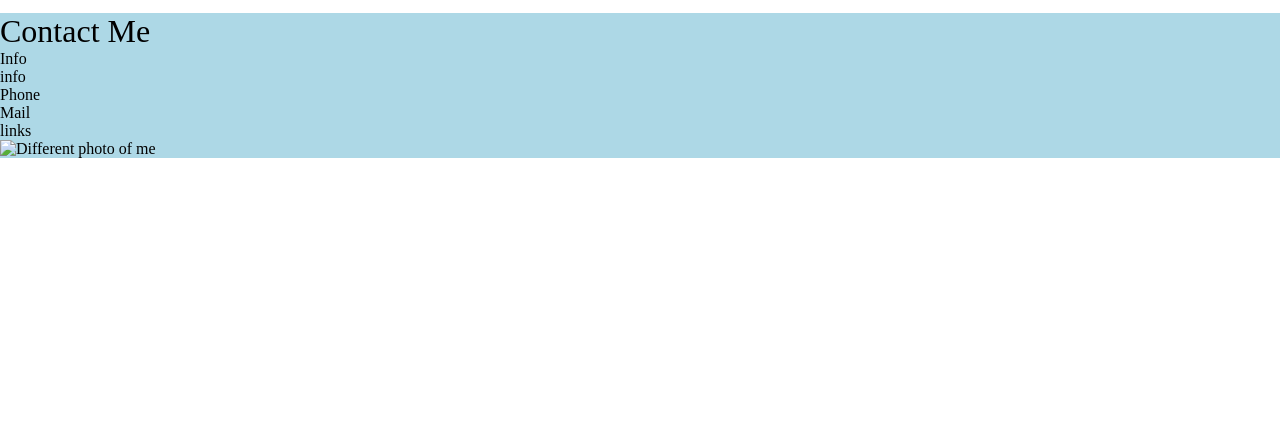
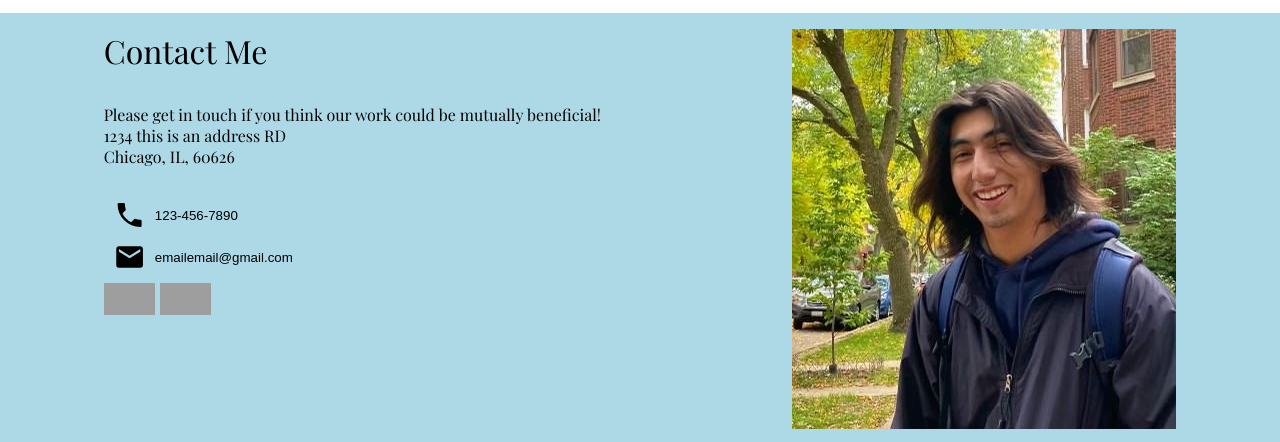
Before and after one commit to Baguirre03/practice-portfolio, a plain HTML site: page index.html in a window 1280 px wide. Shown: the part 1120-1562 px from the top of the page. Before the commit the page ends 1278 px from the top, so only its background shows below. Drawn offline with nearby package versions, Linux system fonts and the light colour scheme; grey boxes are pictures that could not be loaded.

Commit message:
finalize footer

```diff
--- a/index.html
+++ b/index.html
@@ -144,15 +144,27 @@
         </div>
     </main>
     <footer>
-        <div class="contactInfo">
+        <div class="contact-info">
             <h1>Contact Me</h1>
-            <p>Info</p>
-            <p>info</p>
-            <div class="phone">Phone</div>
-            <div class="mail">Mail</div>
-            <div class="links">links</div>
+            <div class="address">
+                <p>Please get in touch if you think our work could be mutually beneficial!</p>
+                <p>1234 this is an address RD</p>
+                <p>Chicago, IL, 60626</p>
+            </div>
+            <div class="images">
+                <button class="phone"><svg xmlns="http://www.w3.org/2000/svg" viewBox="0 0 24 24"><title>phone</title><path d="M6.62,10.79C8.06,13.62 10.38,15.94 13.21,17.38L15.41,15.18C15.69,14.9 16.08,14.82 16.43,14.93C17.55,15.3 18.75,15.5 20,15.5A1,1 0 0,1 21,16.5V20A1,1 0 0,1 20,21A17,17 0 0,1 3,4A1,1 0 0,1 4,3H7.5A1,1 0 0,1 8.5,4C8.5,5.25 8.7,6.45 9.07,7.57C9.18,7.92 9.1,8.31 8.82,8.59L6.62,10.79Z" /></svg>123-456-7890</button>
+                <button class="mail"><svg xmlns="http://www.w3.org/2000/svg" viewBox="0 0 24 24"><title>email</title><path d="M20,8L12,13L4,8V6L12,11L20,6M20,4H4C2.89,4 2,4.89 2,6V18A2,2 0 0,0 4,20H20A2,2 0 0,0 22,18V6C22,4.89 21.1,4 20,4Z" /></svg>emailemail@gmail.com</button>
+                <div class="links">
+                    <button>
+                        <img src="https://cdn.jsdelivr.net/gh/devicons/devicon/icons/github/github-original.svg" />
+                      </button>
+                    <button>
+                        <img src="https://cdn.jsdelivr.net/gh/devicons/devicon/icons/linkedin/linkedin-plain.svg" />
+                      </button>
+                </div>
+            </div>
         </div>
-        <img src="" alt="Different photo of me">
+        <div class="second-photo"></div>
     </footer>
 </body>
 </html>
--- a/style.css
+++ b/style.css
@@ -157,7 +157,63 @@ main h1 {
 
 footer {
     background-color: lightblue;
+    display: flex;
+    justify-content: space-around;
+    gap: 1rem;
+    padding: 1rem;
+    font-family: var(--playfair);
 }
+
+.second-photo {
+    background-image: url(./imgs/second-photo.jpg);
+    background-position: center;
+    height: 50vh;
+    width: 30vw;
+}
+
+.contact-info {
+    display: flex;
+    flex-direction: column;
+    gap: 2rem;
+}
+
+.images {
+    display: flex;
+    flex-direction: column;
+    align-items: flex-start;
+    gap: 10px;
+}
+
+.images button {
+    height: max-content;
+    display: flex;
+    justify-content: center;
+    align-items: center;
+}
+
+.images svg {
+    height: 4vh;
+    width: 4vw;
+}
+
+.links {
+    display: flex;
+    align-items: flex-start;
+    gap: 5px;
+}
+
+.links img {
+    height: 4vh;
+    width: 4vw;
+}
+
+button {
+    background-color: lightblue;
+    outline: none;
+    border: none;
+    padding: 0;
+}
+
 
 /* tablet */
 
```
Also changed, not shown: imgs/second-photo.jpg (added).
